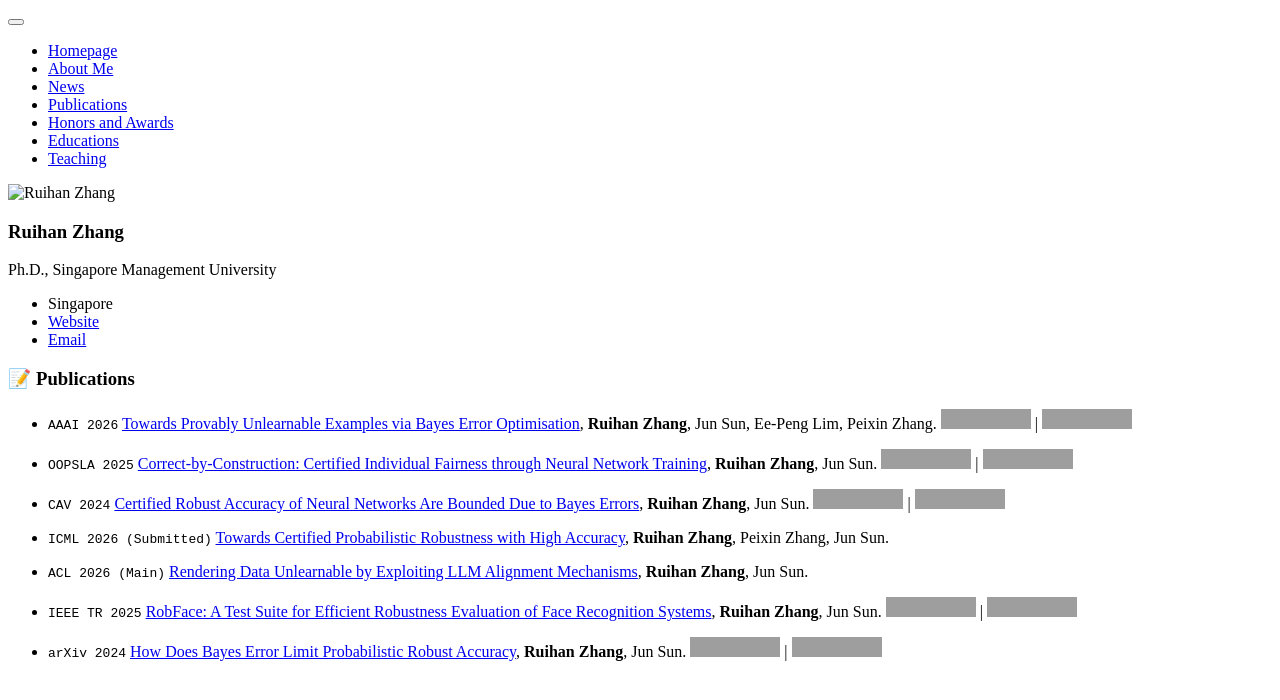
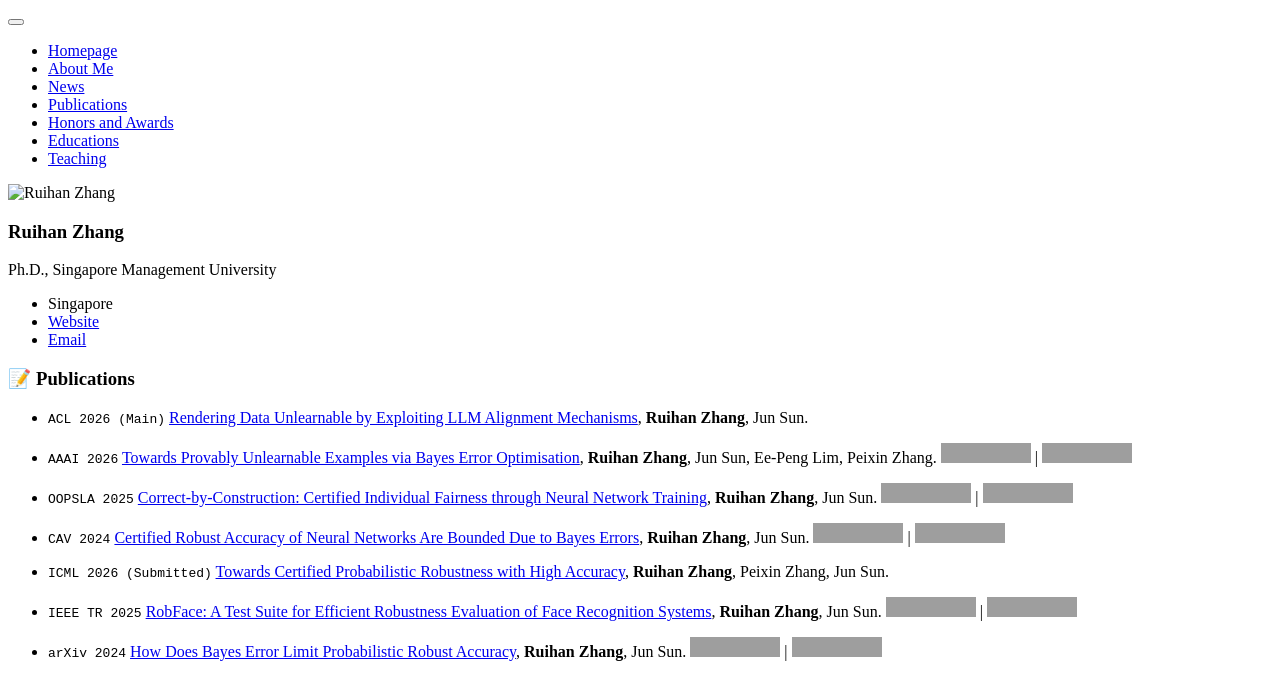
Before and after one commit to DrZRH/DrZRH.github.io, a Jekyll site: the page built from _pages/includes/pub.md, in a window 1280 px wide, cut to the strip 0-700 px from the top of the page. Built offline with Jekyll 4.4.1, drawn with Linux system fonts in a browser that asks for light colours; our own code applies the rules of GitHub Pages for plain Markdown files; some of the changed lines change nothing that is shown; grey boxes are pictures that could not be loaded.

Commit message:
Update pub.md

```diff
--- a/_pages/includes/pub.md
+++ b/_pages/includes/pub.md
@@ -1,5 +1,7 @@
 
 # 📝 Publications
+
+- ``ACL 2026 (Main)`` [Rendering Data Unlearnable by Exploiting LLM Alignment Mechanisms](http://example.com/TOFIX_PDF), **Ruihan Zhang**, Jun Sun.
 
 - ``AAAI 2026`` [Towards Provably Unlearnable Examples via Bayes Error Optimisation](https://arxiv.org/pdf/2511.08191), **Ruihan Zhang**, Jun Sun, Ee-Peng Lim, Peixin Zhang.
  [![Paper](https://img.shields.io/badge/Paper-PDF-red)](https://arxiv.org/pdf/2511.08191) | [![Code](https://img.shields.io/badge/Code-Github-black)](https://github.com/cat-claws/unlearnable)
@@ -12,8 +14,6 @@
 
 - ``ICML 2026 (Submitted)`` [Towards Certified Probabilistic Robustness with High Accuracy](http://example.com/TOFIX_PDF), **Ruihan Zhang**, Peixin Zhang, Jun Sun.
 
-- ``ACL 2026 (Main)`` [Rendering Data Unlearnable by Exploiting LLM Alignment Mechanisms](http://example.com/TOFIX_PDF), **Ruihan Zhang**, Jun Sun.
-
 - ``IEEE TR 2025`` [RobFace: A Test Suite for Efficient Robustness Evaluation of Face Recognition Systems](https://ieeexplore.ieee.org/document/11048392/), **Ruihan Zhang**, Jun Sun.
  [![Paper](https://img.shields.io/badge/Paper-PDF-red)](https://arxiv.org/pdf/2504.21420) | [![Code](https://img.shields.io/badge/Code-Github-black)](https://github.com/cat-claws/RobFace.git)
 
```
